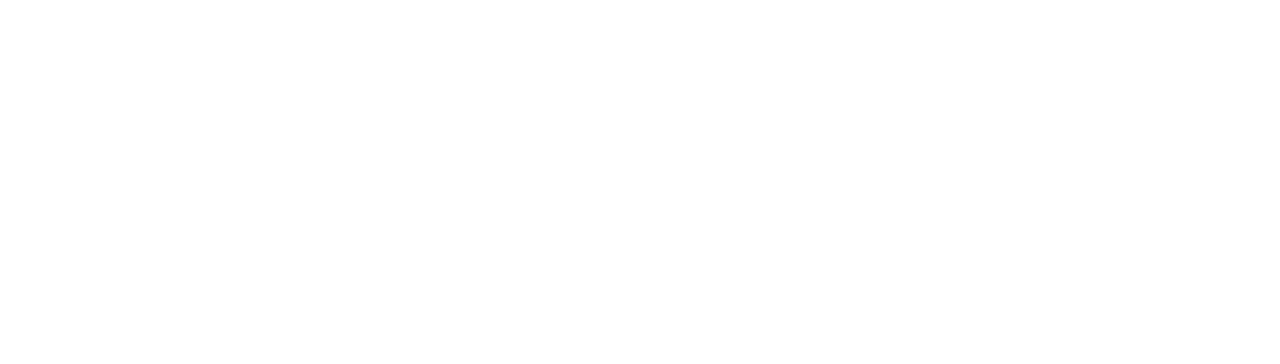
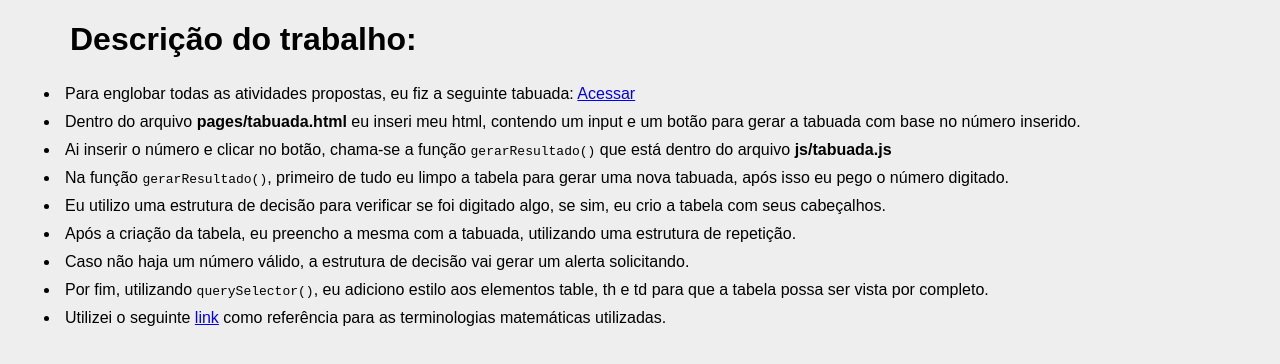
Before and after one commit to diegoromal/diego_romanio_de_almeida, a plain HTML site: page index.html in a window 1280 px wide. Drawn offline with Linux system fonts and the light colour scheme.

Commit message:
:rocket: - Códigos da tabuada criados, descrição finalizada.

```diff
--- /dev/null
+++ b/css/tabuada.css
@@ -0,0 +1,14 @@
+body {
+    background-color: #eee;
+    font-family: "Montserrat", sans-serif;
+    text-align: center;
+    margin: 20px;
+}
+
+input,
+button {
+    margin: 5px;
+    padding: 10px;
+    font-size: 15px;
+    border-radius: 5px;
+}
--- a/index.html
+++ b/index.html
@@ -4,6 +4,74 @@
         <meta charset="UTF-8" />
         <meta name="viewport" content="width=device-width, initial-scale=1.0" />
         <title>TrabalhoJS</title>
+        <style>
+            body {
+                background-color: #eee;
+                font-family: "Montserrat", sans-serif;
+                margin: 20px;
+            }
+
+            h1 {
+                margin-left: 50px;
+            }
+
+            li {
+                padding: 5px;
+            }
+        </style>
     </head>
-    <body></body>
+    <body>
+        <main>
+            <h1>Descrição do trabalho:</h1>
+            <ul>
+                <li>
+                    Para englobar todas as atividades propostas, eu fiz a
+                    seguinte tabuada:
+                    <a target="_blank" href="./pages/tabuada.html">Acessar</a>
+                </li>
+                <li>
+                    Dentro do arquivo <strong>pages/tabuada.html</strong> eu
+                    inseri meu html, contendo um input e um botão para gerar a
+                    tabuada com base no número inserido.
+                </li>
+                <li>
+                    Ai inserir o número e clicar no botão, chama-se a função
+                    <code>gerarResultado()</code> que está dentro do arquivo
+                    <strong>js/tabuada.js</strong>
+                </li>
+                <li>
+                    Na função <code>gerarResultado()</code>, primeiro de tudo eu
+                    limpo a tabela para gerar uma nova tabuada, após isso eu
+                    pego o número digitado.
+                </li>
+                <li>
+                    Eu utilizo uma estrutura de decisão para verificar se foi
+                    digitado algo, se sim, eu crio a tabela com seus cabeçalhos.
+                </li>
+                <li>
+                    Após a criação da tabela, eu preencho a mesma com a tabuada,
+                    utilizando uma estrutura de repetição.
+                </li>
+                <li>
+                    Caso não haja um número válido, a estrutura de decisão vai
+                    gerar um alerta solicitando.
+                </li>
+                <li>
+                    Por fim, utilizando <code>querySelector()</code>, eu
+                    adiciono estilo aos elementos table, th e td para que a
+                    tabela possa ser vista por completo.
+                </li>
+                <li>
+                    Utilizei o seguinte
+                    <a
+                        target="_blank"
+                        href="https://br.smartick.com/blog/matematica/multiplicacao-e-divisao/multiplicacao/"
+                        >link</a
+                    >
+                    como referência para as terminologias matemáticas
+                    utilizadas.
+                </li>
+            </ul>
+        </main>
+    </body>
 </html>
```
Also changed, not shown: js/tabuada.js (added, +44 -0 lines), pages/tabuada.html (added, +27 -0 lines), script.js (deleted), style.css (deleted).
